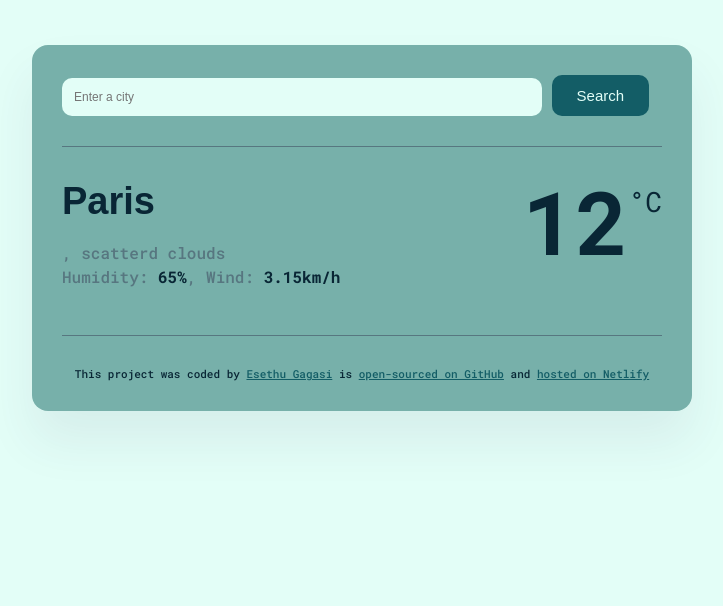
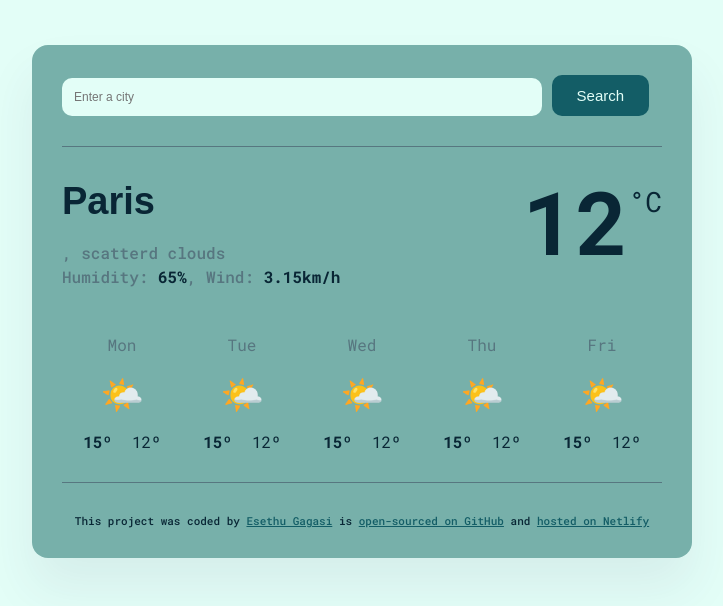
Before and after one commit to esethugagasi/WeatherApp, a plain HTML site: page index.html in a window 1280 px wide. Shown: the whole page, without its empty margins (278-1001 px from the left). Drawn offline with nearby package versions, Linux system fonts and the light colour scheme; no server answers; a web font is replaced by a local one.

Commit message:
injected forecast Html from Javascript

```diff
--- a/index.html
+++ b/index.html
@@ -55,6 +55,9 @@
             <div class="weather-app-unit">°C</div>
           </div>
         </div>
+
+        <!-- forecast -->
+        <div class="weather-forecast" id="forecast"></div>
       </main>
 
       <footer>
--- a/src/index.js
+++ b/src/index.js
@@ -52,7 +52,34 @@ function handleSearchSubmit(event) {
   searchCity(searchInput.value);
 }
 
+// handle forecast
+
+function displayForecast() {
+  let days = ["Mon", "Tue", "Wed", "Thu", "Fri"];
+  let forecastHtml = "";
+
+  days.forEach(function (day) {
+    forecastHtml =
+      forecastHtml +
+      `
+              <div class="weather-forecast-day">
+            <div class="weather-forecast-date">${day}</div>
+            <div class="weather-forecast-icon">🌤️</div>
+            <div class="weather-forecast-temperatures">
+              <div class="weather-forecast-temperature">
+                <strong>15º</strong>
+              </div>
+              <div class="weather-forecast-temperature">12º</div>
+            </div>
+          </div>
+    `;
+  });
+
+  let forecastElement = document.querySelector("#forecast");
+  forecastElement.innerHTML = forecastHtml;
+}
 let searchFormElement = document.querySelector("#search-form");
 searchFormElement.addEventListener("submit", handleSearchSubmit);
 
 searchCity("Paris");
+displayForecast();
--- a/src/styles.css
+++ b/src/styles.css
@@ -85,6 +85,35 @@ main {
   font-size: 28px;
   color: #092635;
 }
+
+/* forecast */
+
+.weather-forecast {
+  display: flex;
+  justify-content: space-around;
+  margin-top: 30px;
+}
+.weather-forecast-date {
+  margin-bottom: 15px;
+  text-align: center;
+  color: rgba(39, 33, 66, 0.4);
+  font-size: 16px;
+  line-height: 20px;
+}
+.weather-forecast-icon {
+  font-size: 35px;
+  text-align: center;
+}
+.weather-forecast-temperatures {
+  display: flex;
+  justify-content: center;
+  text-align: center;
+  color: #092635;
+  margin-top: 15px;
+}
+.weather-forecast-temperature {
+  padding: 0 10px;
+}
 /* Footer */
 footer {
   border-top: 1px solid rgba(39, 33, 66, 0.4);
```
